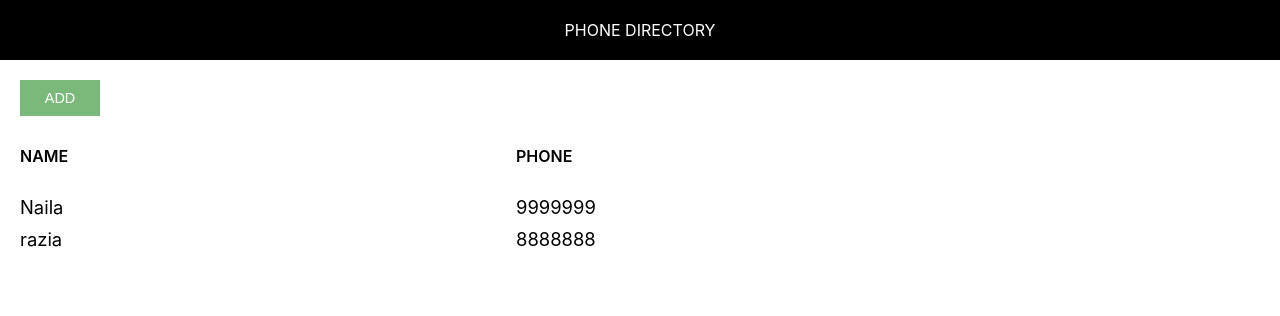
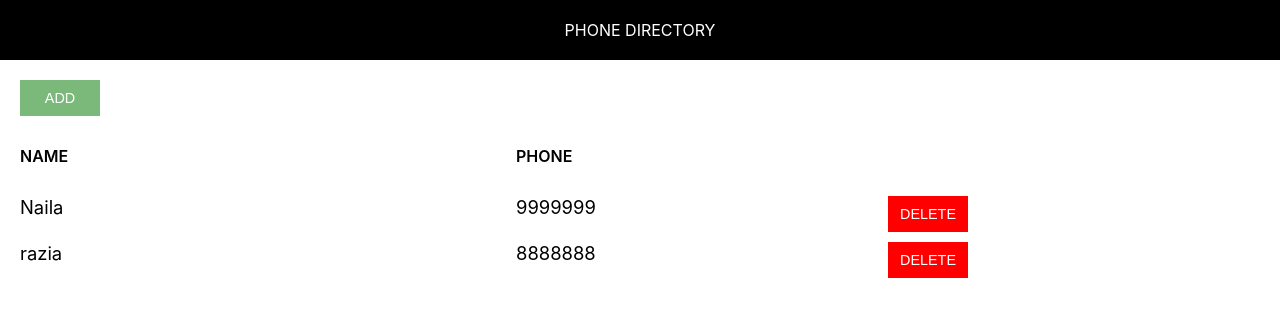
Before and after one commit to shamia999/myAssignmentReact, a React (Create React App) app in the folder phone-directory/: page / in a window 1280 px wide. Shown: the top 316 px of the page. Built offline with nearby package versions, Linux system fonts and the light colour scheme.

Commit message:
delete btn added

```diff
--- a/phone-directory/src/App.css
+++ b/phone-directory/src/App.css
@@ -9,7 +9,7 @@
     padding:10px;
 
     color:white;
-    padding:10px;
+
     font-size:0.9rem;
     width:80px;
     border:none;
@@ -50,3 +50,9 @@
 color:#000000;
 text-transform:uppercase;
 }
+
+.dlt-btn
+{
+    background-color: red;
+    color:white;
+}
--- a/phone-directory/src/App.js
+++ b/phone-directory/src/App.js
@@ -26,19 +26,26 @@
           <span className=" grid-item name-heading ">Name</span>
           <span className="  grid-item phone-heading">Phone</span>
      </div>
+
 {
 subscribers.map(sub =>{
+
  return <div key= {sub.id} className="grid-container">
+
     <span className="grid-item">{sub.name}</span>
+
     <span className="grid-item">{sub.phone}</span>
-  </div>}
-  )}
 
+<span className="grid-item">
+<button className="custom-btn dlt-btn">Delete</button>
+</span>
 
+  </div>
+  }
+  )
 
-
-
-     </div>
+  }
+      </div>
       </div>
     );
   }
```
